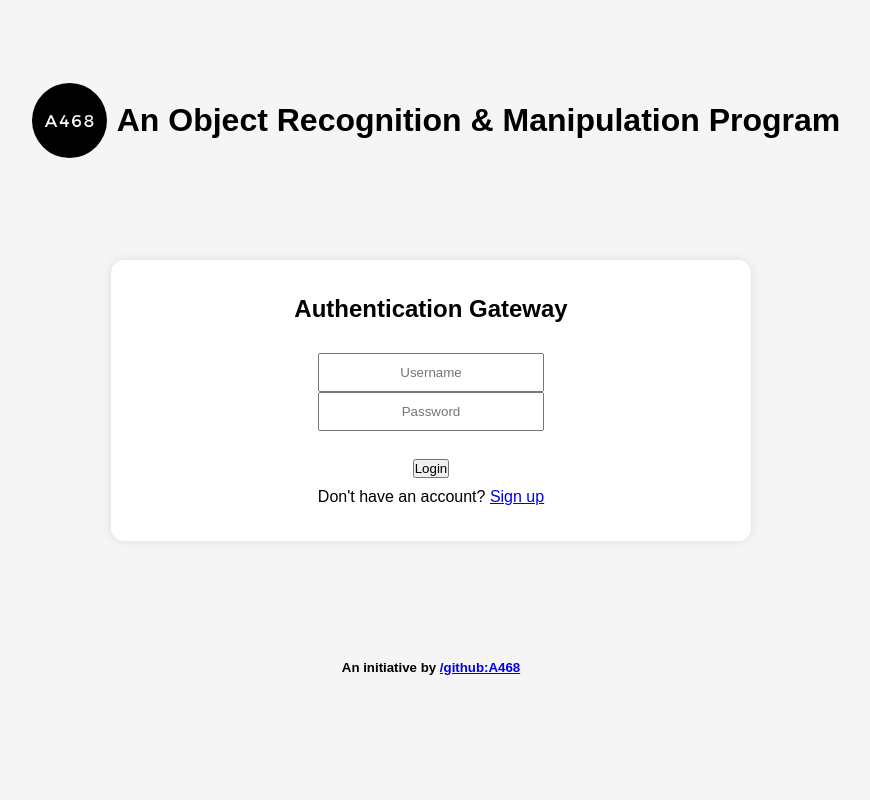
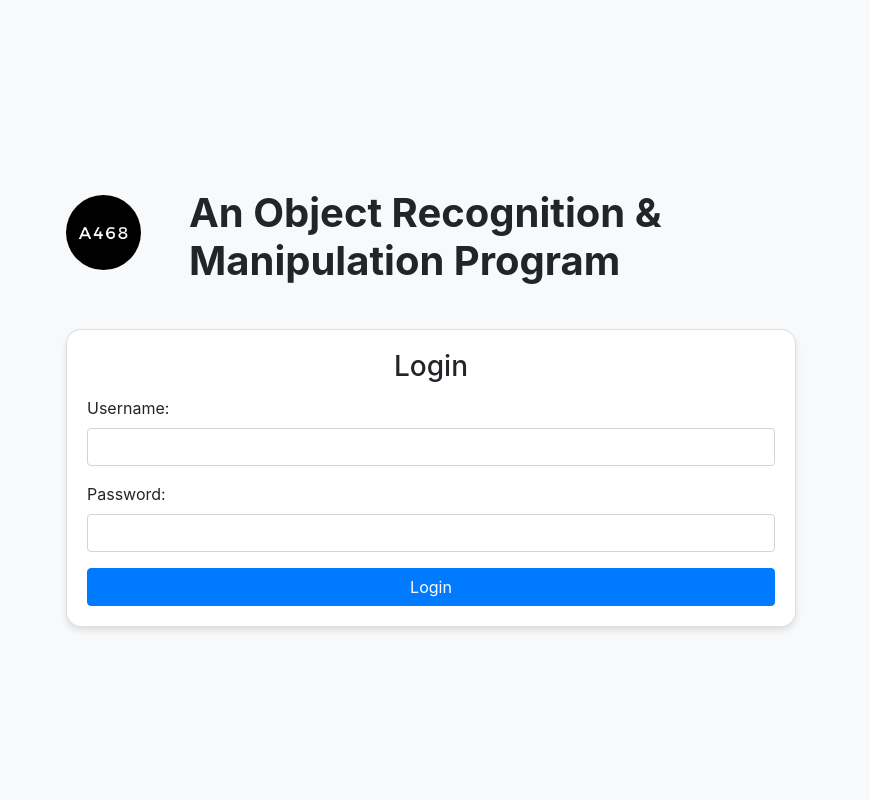
Before and after one commit to XynoxTheDev/A468, a Flask app: page /login in a window 1280 px wide. Shown: the whole page, without its empty margins (209-1079 px from the left). Run offline with Flask 3, Linux system fonts and the light colour scheme; some libraries are stand-ins or nearby versions.

Commit message:
New login and signup page with error checks

```diff
--- a/main.py
+++ b/main.py
@@ -39,12 +39,25 @@ def register():
     if request.method == 'POST':
         username = request.form['username']
         password = request.form['password']
+        confirm_password = request.form['cpassword']
+        if password != confirm_password:
+            return render_template('register.html', error='Password and Confirm password didnt match')
+
         encrypted_password = bcrypt.hashpw(password.encode('utf-8'), bcrypt.gensalt())
-        with sqlite3.connect('database.db') as userdata:
-            cursor = userdata.cursor()
-            cursor.execute('INSERT INTO userdata (username, password) VALUES (?, ?)', (username, encrypted_password))
-            userdata.commit()
-        return render_template('index.html')
+        cursor = connection.cursor()
+
+        # Check if username already exists
+        cursor.execute('SELECT * FROM userdata WHERE username = ?', (username,))
+        existing_user = cursor.fetchone()
+        if existing_user:
+            return render_template('register.html', error='Username already exists')
+
+        # If username does not exist, hash the password and insert new user into database
+        encrypted_password = bcrypt.hashpw(password.encode('utf-8'), bcrypt.gensalt())
+        cursor.execute('INSERT INTO userdata (username, password) VALUES (?, ?)', (username, encrypted_password))
+        connection.commit()
+
+        return render_template('landing.html')
     else:
         return render_template('register.html')
 
@@ -62,14 +75,15 @@ def login():
                 if request.form['username'] == user[0] and bcrypt.checkpw(request.form['password'].encode('utf-8'), user[1]):
                     session['username'] = request.form['username']
                     return render_template('main.html', user=session['username'])
-            return 'Invalid username or password'
+
+            return render_template('login.html', error='Invalid username or password')
     else:
         return render_template('login.html')
 
 @app.route('/upload', methods=['POST', 'GET'])
 def upload():
     if 'username' not in session:
-        return render_template('index.html')
+        return render_template('landing.html')
     connection.execute('CREATE TABLE IF NOT EXISTS images (timestamp TEXT, username TEXT, filename TEXT, filters TEXT, image BLOB)')
 
     file = request.files['image']
@@ -114,7 +128,7 @@ def upload():
 @app.route('/view')
 def view():
     if 'username' not in session:
-        return render_template('index.html')
+        return render_template('landing.html')
     with sqlite3.connect('database.db') as userdata:
         cursor = userdata.cursor()
         cursor.execute('SELECT timestamp, filename, filters, image FROM images WHERE username = ?', (session['username'],))
@@ -128,7 +142,7 @@ def view():
 @app.route('/logout')
 def logout():
     session.pop('username', None)
-    return render_template('index.html')
+    return render_template('landing.html')
 
 if __name__ == '__main__':
     app.run(debug=True)
--- a/templates/login.html
+++ b/templates/login.html
@@ -1,45 +1,75 @@
 <!DOCTYPE html>
 <html lang="en">
-
 <head>
   <meta charset="UTF-8">
   <meta name="viewport" content="width=device-width, initial-scale=1.0">
-        <link rel="stylesheet" href="{{ url_for('static', filename='style.css') }}">
-        <link class="fav-icon" rel="shortcut icon" type="image/x-icon"
-            href="{{ url_for('static', filename='A468.png') }}">
-        <title>A468 - Dashboard</title>
+  <title>Login</title>
+  <link href="https://maxcdn.bootstrapcdn.com/bootstrap/4.5.2/css/bootstrap.min.css" rel="stylesheet">
+  <style>
+    body {
+      background-color: #f8f9fa;
+    }
+    .login-container {
+      margin-top: 5%;
+    }
+    .card {
+      border-radius: 15px;
+      box-shadow: 0 4px 6px rgba(0, 0, 0, 0.1);
+    }
+    .logo-container {
+      border-radius: 50%;
+      overflow: hidden;
+      width: 75px;
+      height: 75px;
+    }
+    .logo-container img {
+      width: 100%;
+      height: auto;
+    }
+  </style>
 </head>
-
 <body>
-        <div class="nav-header">
-            <img id="logo" src="/static/A468.png" alt="a468">
-            <h1>
-                An Object Recognition & Manipulation Program
-            </h1>
+  <div class="container">
+    <div class="row justify-content-center align-items-center min-vh-100">
+      <div class="col-md-8">
+        <div class="d-flex justify-content-center align-items-center mb-4">
+          <div class="mr-4">
+            <div class="logo-container">
+              <img src="/static/A468.png" alt="a468">
             </div>
-
-        <div class="daddy-cont">
-            <div class="cont">
-                <h2>Authentication Gateway</h2>
-                <form class="form" method="post">
-                    <div>
-                        <input type="text" placeholder="Username" id="username" name="username" required>
           </div>
-                    <div>
-                        <input type="password" placeholder="Password" id="password" name="password" required>
-                    </div><br>
-
-                    <div id="main-btn">
-                        <button type="submit" class="button">Login</button>
+          <div style="margin-left: 1.5em;">
+            <h1 class="mt-3" style="font-weight: bold;">An Object Recognition & Manipulation Program</h1>
           </div>
-                    <p>Don't have an account? <a href="/register">Sign up</a></p>
+        </div>
+        <div class="card login-container">
+          <div class="card-body">
+            <h3 class="card-title text-center">Login</h3>
+            {% if error %}
+            <div class="alert alert-danger" role="alert">
+                {{ error }}
+            </div>
+            {% endif %}
+            <form id="loginForm" method="post">
+              <div class="form-group">
+                <label for="username">Username:</label>
+                <input type="text" class="form-control" id="username" name="username" required>
+              </div>
+              <div class="form-group">
+                <label for="password">Password:</label>
+                <input type="password" class="form-control" id="password" name="password" required>
+              </div>
+              <button type="submit" class="btn btn-primary btn-block">Login</button>
             </form>
           </div>
         </div>
+      </div>
+    </div>
+  </div>
 
-
-        <h5 id="footer">An initiative by <a href="https://github.com/XynoxTheDev/A468/">/github:A468</a></h5>
-
+  <!-- Bootstrap JS -->
+  <script src="https://ajax.googleapis.com/ajax/libs/jquery/3.5.1/jquery.min.js"></script>
+  <script src="https://cdnjs.cloudflare.com/ajax/libs/popper.js/1.16.0/umd/popper.min.js"></script>
+  <script src="https://maxcdn.bootstrapcdn.com/bootstrap/4.5.2/js/bootstrap.min.js"></script>
 </body>
-
 </html>
```
Also changed, not shown: templates/landing.html (+6 -9 lines), templates/register.html (+63 -28 lines). Lines whose indentation alone changed are shown as unchanged.
